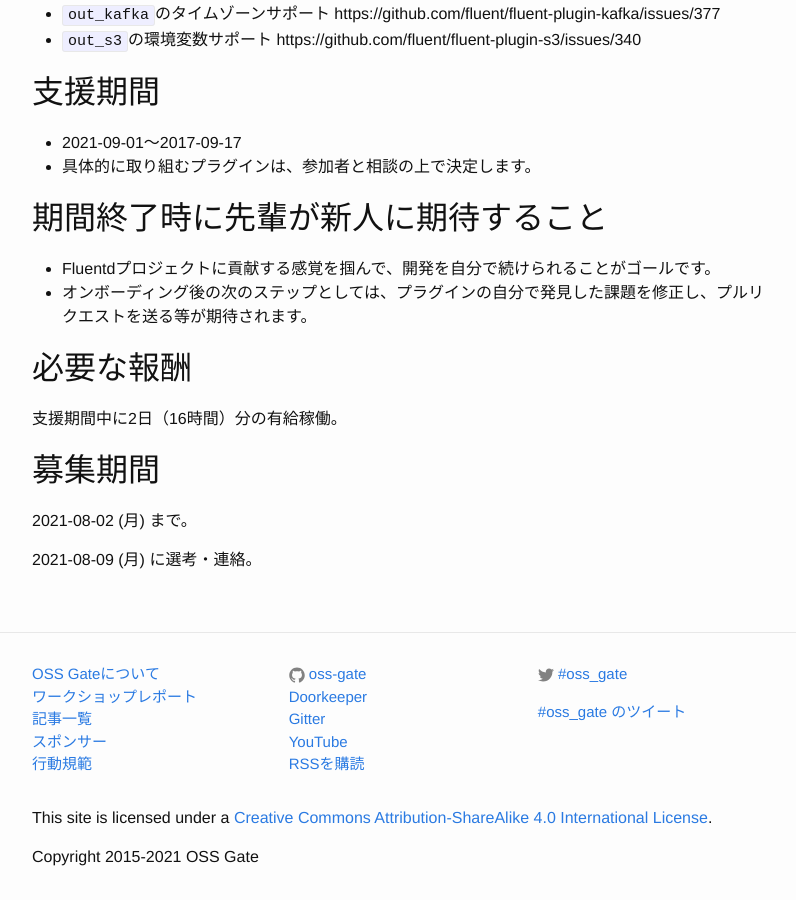
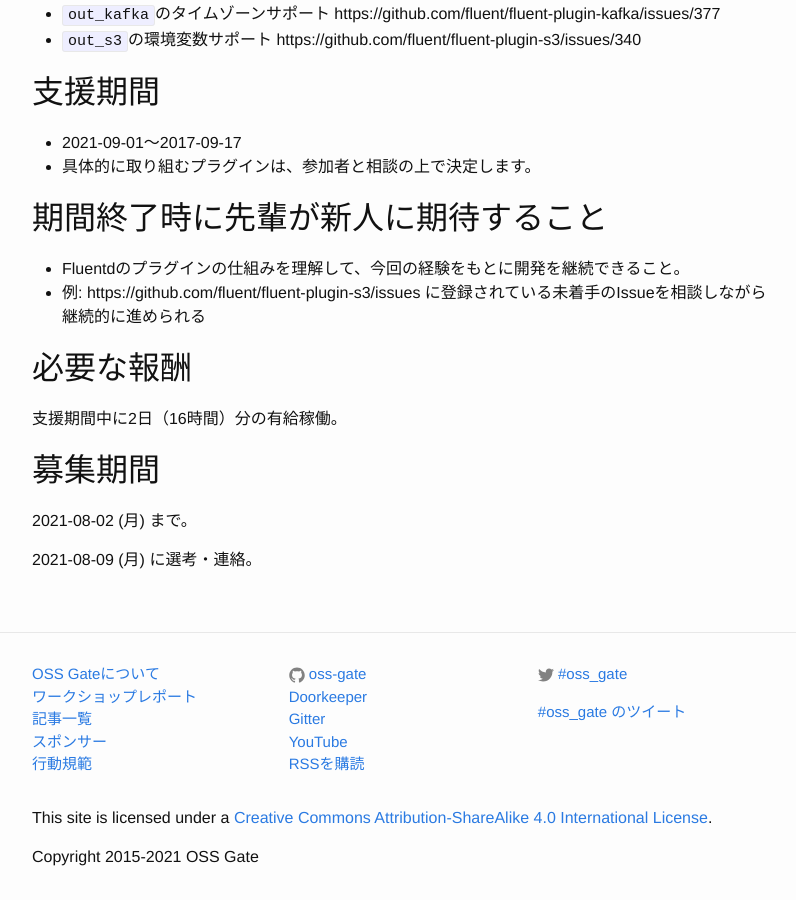
Before and after one commit to oss-gate/on-boarding, a Jekyll site: the page built from proposals/2021-09/fujimoto-fluentd-plugin/index.md, in a window 1280 px wide and 900 px high, scrolled down 1584 px. Shown: the whole window, without its empty margins (238-1034 px from the left). Built offline with Jekyll 4.4.1, drawn with Linux system fonts in a browser that asks for light colours; Markdown is read by kramdown in place of the engine named in the settings; comment, search, counter and statistics services are not loaded.

Commit message:
Fix wording in "Expected Goal"

```diff
--- a/proposals/2021-09/fujimoto-fluentd-plugin/index.md
+++ b/proposals/2021-09/fujimoto-fluentd-plugin/index.md
@@ -71,8 +71,8 @@ Fluentdはオープンソースのログ転送プログラムです。サーバ
 
 ## 期間終了時に先輩が新人に期待すること
 
- * Fluentdプロジェクトに貢献する感覚を掴んで、開発を自分で続けられることがゴールです。
- * オンボーディング後の次のステップとしては、プラグインの自分で発見した課題を修正し、プルリクエストを送る等が期待されます。
+ * Fluentdのプラグインの仕組みを理解して、今回の経験をもとに開発を継続できること。
+  * 例: https://github.com/fluent/fluent-plugin-s3/issues に登録されている未着手のIssueを相談しながら継続的に進められる
 
 ## 必要な報酬
 
```
